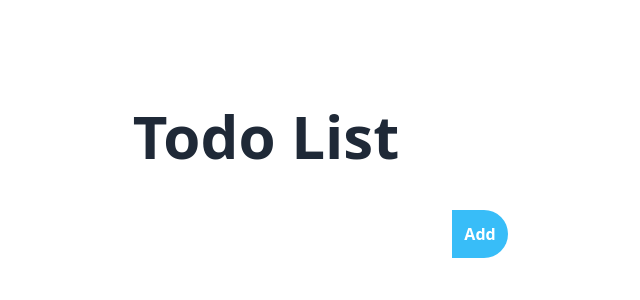
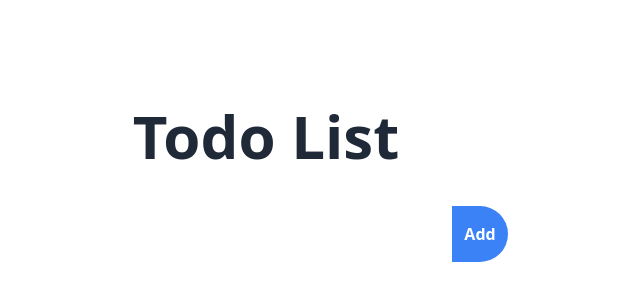
Before and after one commit to arsalanmohseni/next-todo-list, a Next.js app: page / in a window 1280 px wide. Shown: the part 216-516 px from the top of the page, without its empty margins (374-1014 px from the left). Built offline with nearby package versions, Linux system fonts and the light colour scheme; what fluid-tailwind would draw is missing.

Commit message:
Added new styles for add task button
Changed background colors and size

```diff
--- a/src/app/page.tsx
+++ b/src/app/page.tsx
@@ -31,13 +31,13 @@ const page = () => {
                     onChange={(e) => setTodoname(e.target.value)} // Update todoname on input change
                 />
                 <button
-                    className="rounded-r-full bg-sky-400 p-3 font-bold text-white"
+                    className="rounded-r-full bg-blue-500 p-3 py-4 font-bold text-white"
                     onClick={addTodo} // Call addTodo function on click
                 >
                     Add
                 </button>
             </section>
-            <ul className="*:text-3xl *:text-left *:hover:line-through">
+            <ul className="*:text-left *:text-3xl *:hover:line-through">
                 {todos.map((todo) => (
                     <Todo key={todo}>{todo}</Todo>
                 ))}
```
